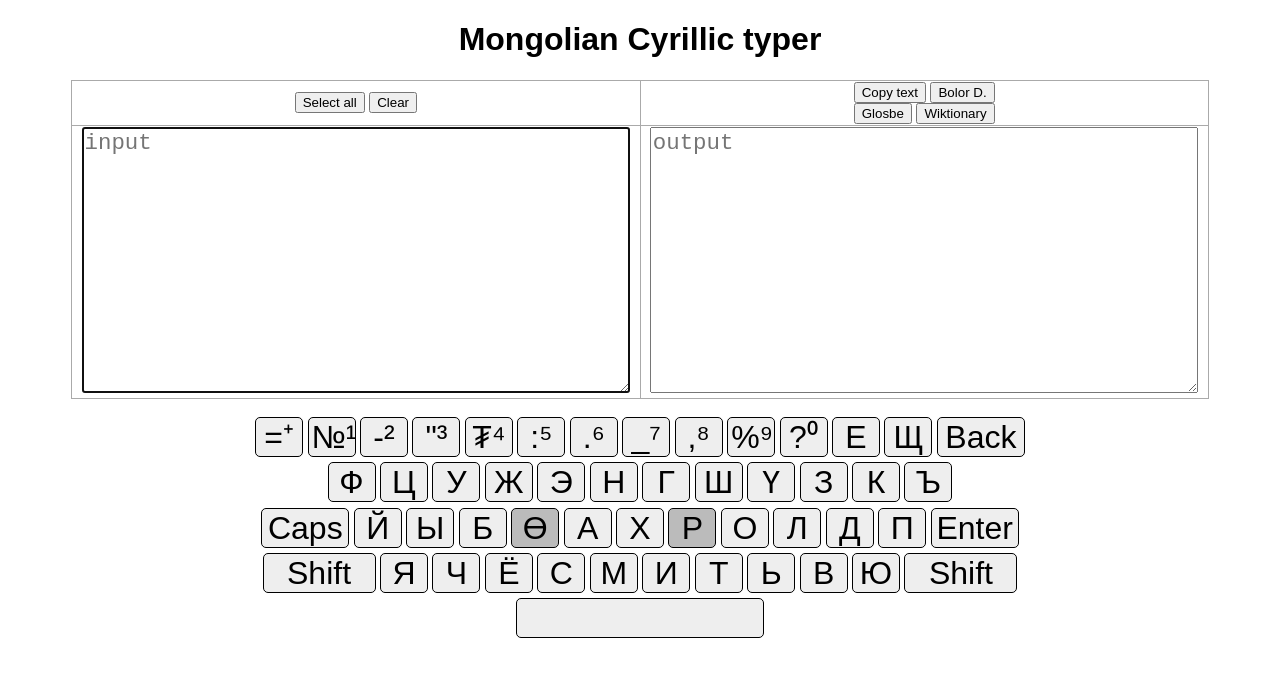
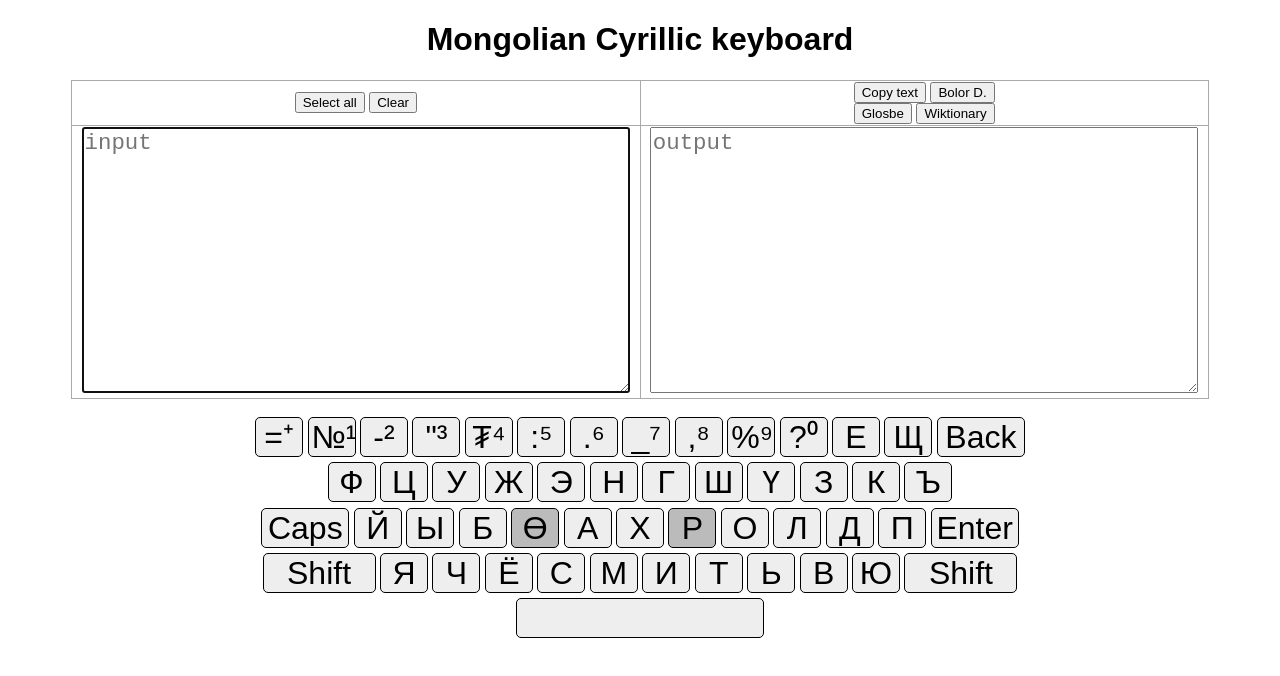
Before and after one commit to victorlee/mongolian-cyrillic-keyboard, a plain HTML site: page index.html in a window 1280 px wide. Drawn offline with nearby package versions, Linux system fonts and the light colour scheme.

Commit message:
Update index.html

```diff
--- a/index.html
+++ b/index.html
@@ -1,7 +1,7 @@
 <!DOCTYPE html>
 <html>
 <head>
-    <title>Mongolian Cyrillic typer</title>
+    <title>Mongolian Cyrillic keyboard</title>
 <meta charset="utf-8">
 <script src="https://ajax.googleapis.com/ajax/libs/jquery/3.5.1/jquery.min.js"></script>
     <script type="text/javascript">
@@ -458,7 +458,7 @@ border-radius: 5px;
 
 <body>
 
-<center><h1 class="text-center">Mongolian Cyrillic typer</h1>
+<center><h1 class="text-center">Mongolian Cyrillic keyboard</h1>
 </center>
  <div class="message"></div>
 <center>
```
